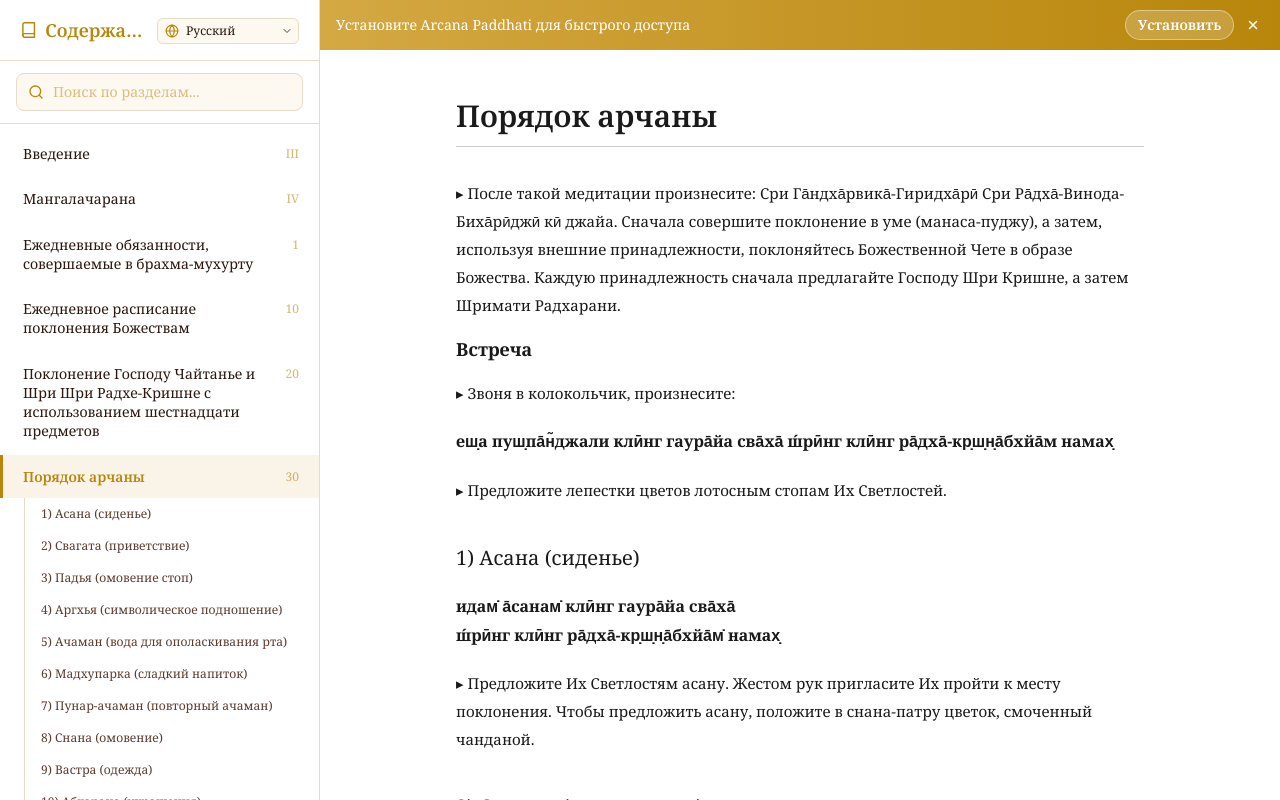
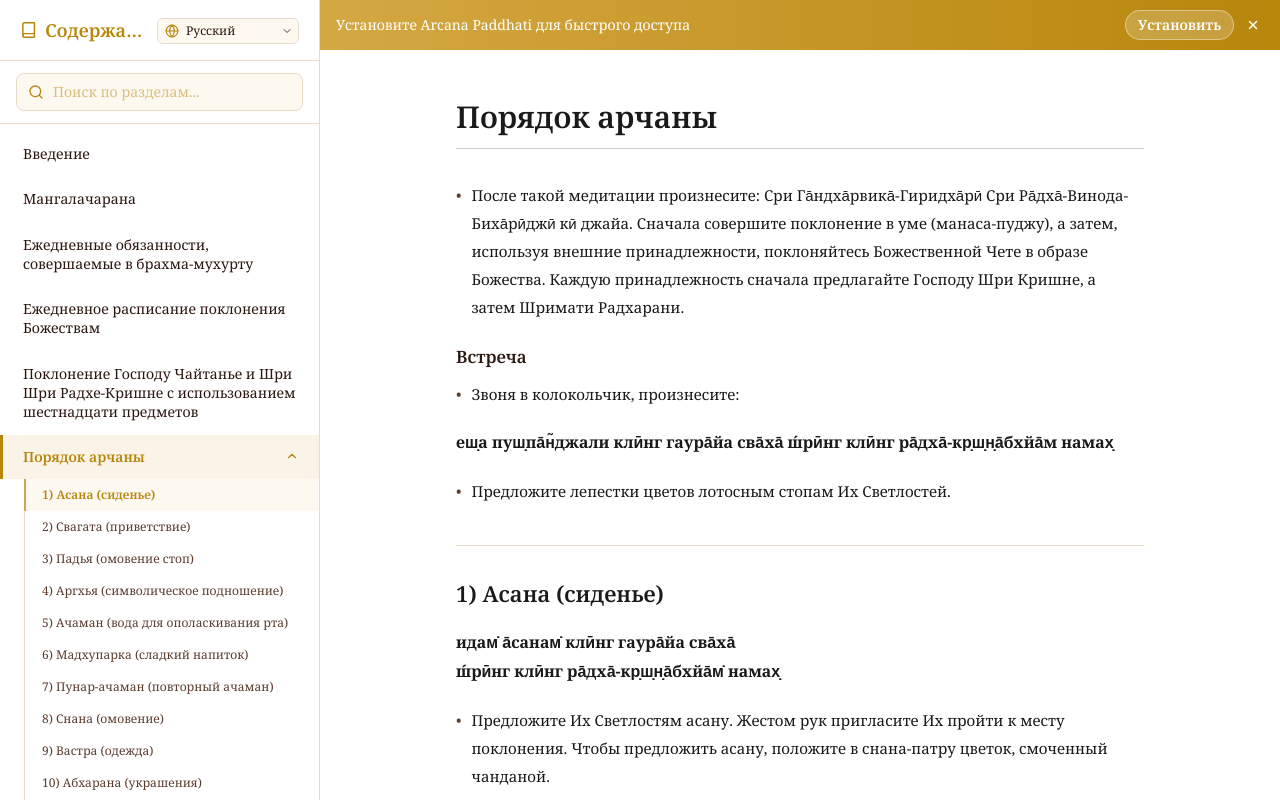
Before and after one commit to Gurudas-SDA/arcana-paddhati, a Next.js app: page /arcana-paddhati/ru/arcana-procedure/ in a window 1280 px wide. Built offline with nearby package versions, Linux system fonts and the light colour scheme.

Commit message:
[Arcana-paddhati] UX: active item, toggle, bullets, heading scale, separators, numbered lists
Co-Authored-By: Claude Opus 5.5 (1M context) <noreply@anthropic.com>

```diff
--- a/components/SectionContent.tsx
+++ b/components/SectionContent.tsx
@@ -10,7 +10,46 @@ interface SectionContentProps {
   section: Section;
 }
 
-function ContentBlock({ item, index }: { item: ContentItem; index: number }) {
+/** Heading scale, one weight + size per level, used everywhere:
+ *  h1 section title > h2 subsection title > h3 in-text subtitle block. */
+const HEADING_FONT = { fontFamily: "var(--font-noto-serif, Georgia, serif)" };
+const H1_CLASS = "text-2xl sm:text-3xl font-semibold leading-tight text-[#1a1a1a]";
+const H2_CLASS = "text-xl sm:text-[22px] font-semibold leading-snug text-[#1a1a1a]";
+const H3_CLASS = "text-[17px] font-semibold leading-snug text-[#2C1810]";
+/** Thin beige rule (same colour as the sidebar border). */
+const RULE_CLASS = "border-t border-[#E8DCC8]";
+/** Content lists with at least this many blocks get a rule before each
+ *  in-text subtitle (h3) group except the first element. */
+const LONG_CONTENT_BLOCKS = 8;
+
+/** A "list" block: one item per line, rendered as a numbered list 1) 2) 3). */
+function NumberedList({ content }: { content: string }) {
+  const items = content.split("\n").filter((line) => line.trim() !== "");
+  const width = String(items.length).length > 1 ? "w-7" : "w-5";
+  return (
+    <ol role="list" className="my-4 space-y-1 text-[15px] leading-7 text-[#1a1a1a]">
+      {items.map((line, i) => (
+        <li key={i} className="flex gap-2">
+          <span className={`${width} shrink-0 text-right tabular-nums text-[#5C3D2E]`}>
+            {i + 1})
+          </span>
+          <span className="min-w-0">{line}</span>
+        </li>
+      ))}
+    </ol>
+  );
+}
+
+function ContentBlock({
+  item,
+  index,
+  separated = false,
+}: {
+  item: ContentItem;
+  index: number;
+  /** Draw a rule above this block (used for h3 groups in long content). */
+  separated?: boolean;
+}) {
   switch (item.type) {
     case "verse": {
       const isInlineMantra = item.translation === undefined;
@@ -41,24 +80,30 @@ function ContentBlock({ item, index }: { item: ContentItem; index: number }) {
 
     case "subtitle":
       return (
-        <p
-          className="text-lg leading-7 text-[#1a1a1a] my-4 font-bold"
+        <h3
+          className={`${H3_CLASS} ${separated ? `${RULE_CLASS} mt-8 pt-6` : index > 0 ? "mt-6" : "mt-2"} mb-3`}
           key={index}
-          style={{ fontFamily: "var(--font-noto-serif, Georgia, serif)" }}
+          style={HEADING_FONT}
         >
           {item.content}
-        </p>
+        </h3>
       );
 
     case "instruction":
       return (
         <p
-          className="text-[15px] leading-7 text-[#1a1a1a] my-3"
+          className="flex gap-2.5 text-[15px] leading-7 text-[#1a1a1a] my-3"
           key={index}
         >
-          &#9656; {item.content}
+          <span aria-hidden="true" className="shrink-0 select-none text-[#5C3D2E]">
+            &bull;
+          </span>
+          <span className="min-w-0">{item.content}</span>
         </p>
       );
+
+    case "list":
+      return <NumberedList key={index} content={item.content ?? ""} />;
 
     case "paired-list":
       if (item.layout === "vertical") {
@@ -115,19 +160,41 @@ function ContentBlock({ item, index }: { item: ContentItem; index: number }) {
   }
 }
 
-function SubsectionBlock({ subsection }: { subsection: Subsection }) {
+function ContentBlocks({ items }: { items: ContentItem[] }) {
+  const long = items.length >= LONG_CONTENT_BLOCKS;
   return (
-    <div id={subsection.id} className="mt-10 scroll-mt-6">
-      <h3
-        className="text-xl font-normal mb-4 text-[#1a1a1a]"
-        style={{ fontFamily: "var(--font-noto-serif, Georgia, serif)" }}
-      >
+    <>
+      {items.map((item, idx) => (
+        <ContentBlock
+          key={idx}
+          item={item}
+          index={idx}
+          separated={long && idx > 0 && item.type === "subtitle"}
+        />
+      ))}
+    </>
+  );
+}
+
+function SubsectionBlock({
+  subsection,
+  separated,
+}: {
+  subsection: Subsection;
+  /** Rule above the subsection (every subsection but the page's first element). */
+  separated: boolean;
+}) {
+  return (
+    <section
+      id={subsection.id}
+      data-subsection=""
+      className={`scroll-mt-6 ${separated ? `${RULE_CLASS} mt-10 pt-8` : "mt-2"}`}
+    >
+      <h2 className={`${H2_CLASS} mb-4`} style={HEADING_FONT}>
         {subsection.title}
-      </h3>
-      {subsection.content.map((item, idx) => (
-        <ContentBlock key={idx} item={item} index={idx} />
-      ))}
-    </div>
+      </h2>
+      <ContentBlocks items={subsection.content} />
+    </section>
   );
 }
 
@@ -136,12 +203,7 @@ export default function SectionContent({ section }: SectionContentProps) {
     <article className="max-w-3xl mx-auto px-6 py-8 sm:px-10 sm:py-12">
       {/* Section title */}
       <header className="mb-8">
-        <h1
-          className="text-2xl sm:text-3xl font-semibold text-[#1a1a1a]"
-          style={{
-            fontFamily: "var(--font-noto-serif, Georgia, serif)",
-          }}
-        >
+        <h1 className={H1_CLASS} style={HEADING_FONT}>
           {section.title}
         </h1>
         {section.subtitle && (
@@ -156,17 +218,21 @@ export default function SectionContent({ section }: SectionContentProps) {
       </header>
 
       {/* Main content */}
-      <div className="mb-8">
-        {section.content.map((item, idx) => (
-          <ContentBlock key={idx} item={item} index={idx} />
-        ))}
-      </div>
+      {section.content.length > 0 && (
+        <div>
+          <ContentBlocks items={section.content} />
+        </div>
+      )}
 
       {/* Subsections */}
       {section.subsections &&
         section.subsections.length > 0 &&
-        section.subsections.map((sub) => (
-          <SubsectionBlock key={sub.id} subsection={sub} />
+        section.subsections.map((sub, i) => (
+          <SubsectionBlock
+            key={sub.id}
+            subsection={sub}
+            separated={i > 0 || section.content.length > 0}
+          />
         ))}
     </article>
   );
--- a/components/Sidebar.tsx
+++ b/components/Sidebar.tsx
@@ -1,6 +1,6 @@
 "use client";
 
-import React, { useMemo } from "react";
+import React, { useEffect, useMemo, useRef, useState } from "react";
 import Link from "next/link";
 import { usePathname } from "next/navigation";
 import { normalizeText, type SearchEntry, type TocSection } from "@/lib/book";
@@ -86,6 +86,111 @@ function makeSnippet(p: PreparedEntry, pos: number, qLen: number): Snippet {
   };
 }
 
+/** Scroll-spy line: the subsection block crossing this band (about 20% from
+ *  the top of the viewport) is the one "in view". */
+const SPY_ROOT_MARGIN = "-20% 0px -79% 0px";
+/** After a click on a subsection link (or a hash change) the spy is paused
+ *  this long, so the chosen item stays active while the page scrolls to it. */
+const CLICK_LOCK_MS = 1000;
+
+function hashId(): string | null {
+  const h = window.location.hash.slice(1);
+  if (!h) return null;
+  try {
+    return decodeURIComponent(h);
+  } catch {
+    return h;
+  }
+}
+
+/**
+ * Id of the current subsection of the shown section: from the URL hash, and
+ * while scrolling from the subsection block crossing the spy line
+ * (IntersectionObserver). null while in the section's introductory text.
+ */
+function useActiveSubsection(
+  pathname: string,
+  subIds: string[]
+): [string | null, (id: string) => void] {
+  const [active, setActive] = useState<string | null>(null);
+  const lockUntil = useRef(0);
+  const idsKey = subIds.join("|");
+
+  // Reset when the page changes (render-time adjustment, no effect needed).
+  const [lastPath, setLastPath] = useState(pathname);
+  if (pathname !== lastPath) {
+    setLastPath(pathname);
+    setActive(null);
+  }
+
+  useEffect(() => {
+    const ids = idsKey ? idsKey.split("|") : [];
+    if (ids.length === 0) return;
+    const known = new Set(ids);
+    const visible = new Set<string>();
+    let observer: IntersectionObserver | null = null;
+    let retry: number | undefined;
+
+    const fromHash = () => {
+      const id = hashId();
+      if (id && known.has(id)) {
+        lockUntil.current = Date.now() + CLICK_LOCK_MS;
+        setActive(id);
+      }
+    };
+
+    const attach = (attempt: number) => {
+      const els = ids
+        .map((id) => document.getElementById(id))
+        .filter((el): el is HTMLElement => el !== null);
+      if (els.length === 0) {
+        // Content of a freshly navigated page may not be mounted yet.
+        if (attempt < 20) {
+          retry = window.setTimeout(() => attach(attempt + 1), 100);
+        }
+        return;
+      }
+      fromHash();
+      const obs = new IntersectionObserver(
+        (entries) => {
+          for (const e of entries) {
+            if (e.isIntersecting) visible.add(e.target.id);
+            else visible.delete(e.target.id);
+          }
+          if (Date.now() < lockUntil.current) return;
+          const current = ids.find((id) => visible.has(id));
+          // Nothing on the line: keep the last one unless we are back above
+          // the first subsection (the section's introductory text).
+          if (current) setActive(current);
+          else {
+            const first = els[0].getBoundingClientRect().top;
+            if (first > window.innerHeight * 0.2) setActive(null);
+          }
+        },
+        { rootMargin: SPY_ROOT_MARGIN, threshold: 0 }
+      );
+      els.forEach((el) => obs.observe(el));
+      observer = obs;
+    };
+
+    attach(0);
+    window.addEventListener("hashchange", fromHash);
+    window.addEventListener("popstate", fromHash);
+    return () => {
+      window.clearTimeout(retry);
+      observer?.disconnect();
+      window.removeEventListener("hashchange", fromHash);
+      window.removeEventListener("popstate", fromHash);
+    };
+  }, [pathname, idsKey]);
+
+  const select = (id: string) => {
+    lockUntil.current = Date.now() + CLICK_LOCK_MS;
+    setActive(id);
+  };
+  return [active, select];
+}
+
 export default function Sidebar({
   sections,
   lang,
@@ -99,6 +204,21 @@ export default function Sidebar({
 }: SidebarProps) {
   const pathname = usePathname();
   const selectedId = parsePath(pathname).sectionId;
+  const selectedSection = sections.find((s) => s.id === selectedId);
+  const subIds = useMemo(
+    () => (selectedSection?.subsections ?? []).map((sub) => sub.id),
+    [selectedSection]
+  );
+  const [activeSubId, selectSub] = useActiveSubsection(pathname, subIds);
+
+  // Clicking the open (current) section collapses / re-expands its
+  // subsection list; navigating to another section opens that one.
+  const [collapsedId, setCollapsedId] = useState<string | null>(null);
+  const [lastSelected, setLastSelected] = useState(selectedId);
+  if (selectedId !== lastSelected) {
+    setLastSelected(selectedId);
+    setCollapsedId(null);
+  }
   const sectionHref = (sectionId: string, anchor?: string) =>
     localeHref(lang, sectionId, anchor);
 
@@ -283,13 +403,25 @@ export default function Sidebar({
           <ul className="space-y-0.5">
             {filteredSections.map((section) => {
               const isSelected = selectedId === section.id;
+              const hasSubs = (section.subsections?.length ?? 0) > 0;
+              const isOpen =
+                isSelected && hasSubs && collapsedId !== section.id;
               return (
                 <li key={section.id}>
                   <Link
                     href={sectionHref(section.id)}
-                    onClick={onClose}
+                    onClick={(e) => {
+                      if (isSelected && hasSubs) {
+                        // Toggle the list instead of reloading the page.
+                        e.preventDefault();
+                        setCollapsedId(isOpen ? section.id : null);
+                        return;
+                      }
+                      onClose();
+                    }}
                     aria-current={isSelected ? "page" : undefined}
-                    className={`w-full text-left px-5 py-3 flex items-start justify-between gap-2 transition-colors ${
+                    aria-expanded={isSelected && hasSubs ? isOpen : undefined}
+                    className={`sidebar-link w-full text-left px-5 py-3 flex items-start justify-between gap-2 transition-colors ${
                       isSelected
                         ? "bg-[#FAF3E8] border-l-3 border-[#B8860B]"
                         : "hover:bg-[#FDF8F0] border-l-3 border-transparent"
@@ -304,31 +436,53 @@ export default function Sidebar({
                     >
                       {section.title}
                     </span>
-                    {section.page && (
-                      <span className="text-xs text-[#B8860B]/60 shrink-0 mt-0.5">
-                        {section.page}
-                      </span>
+                    {isSelected && hasSubs && (
+                      <svg
+                        aria-hidden="true"
+                        width="14"
+                        height="14"
+                        viewBox="0 0 24 24"
+                        fill="none"
+                        stroke="#B8860B"
+                        strokeWidth="2"
+                        strokeLinecap="round"
+                        strokeLinejoin="round"
+                        className={`shrink-0 mt-0.5 transition-transform ${
+                          isOpen ? "rotate-180" : ""
+                        }`}
+                      >
+                        <polyline points="6 9 12 15 18 9" />
+                      </svg>
                     )}
                   </Link>
 
-                  {/* Subsections - show when selected */}
-                  {isSelected &&
-                    section.subsections &&
-                    section.subsections.length > 0 && (
-                      <ul className="ml-6 border-l border-[#E8DCC8]">
-                        {section.subsections.map((sub) => (
+                  {/* Subsections - shown while the current section is open */}
+                  {isOpen && (
+                    <ul className="ml-6 border-l border-[#E8DCC8]">
+                      {section.subsections.map((sub) => {
+                        const isActive = activeSubId === sub.id;
+                        return (
                           <li key={sub.id}>
                             <Link
                               href={sectionHref(section.id, sub.id)}
-                              onClick={onClose}
-                              className="block w-full text-left px-4 py-2 text-xs text-[#5C3D2E] hover:text-[#B8860B] hover:bg-[#FDF8F0] transition-colors"
+                              onClick={() => {
+                                selectSub(sub.id);
+                                onClose();
+                              }}
+                              aria-current={isActive ? "location" : undefined}
+                              className={`sidebar-link -ml-px block w-full text-left px-4 py-2 text-xs border-l-2 transition-colors ${
+                                isActive
+                                  ? "bg-[#FDF8F0] border-[#B8860B]/70 text-[#B8860B] font-semibold"
+                                  : "border-transparent text-[#5C3D2E] hover:text-[#B8860B] hover:bg-[#FDF8F0]"
+                              }`}
                             >
                               {sub.title}
                             </Link>
                           </li>
-                        ))}
-                      </ul>
-                    )}
+                        );
+                      })}
+                    </ul>
+                  )}
                 </li>
               );
             })}
```
Also changed, not shown: app/globals.css (+16 -0 lines), data/book.de.json, data/book.es.json, data/book.fr.json, data/book.it.json, data/book.json, data/book.lv.json, data/book.ru-iast.json, data/book.ru.json, data/book.uk.json, 1 other file (tests, documents, lock files or other folders).
